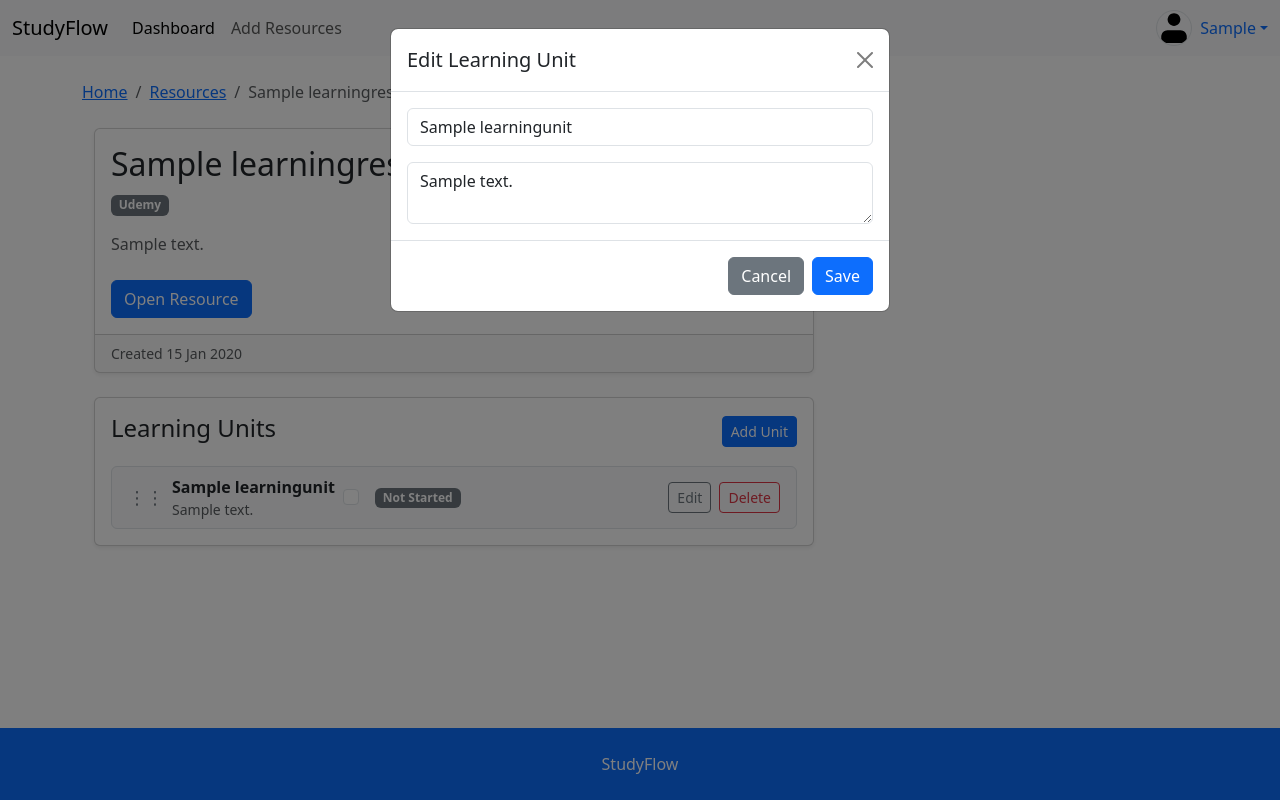
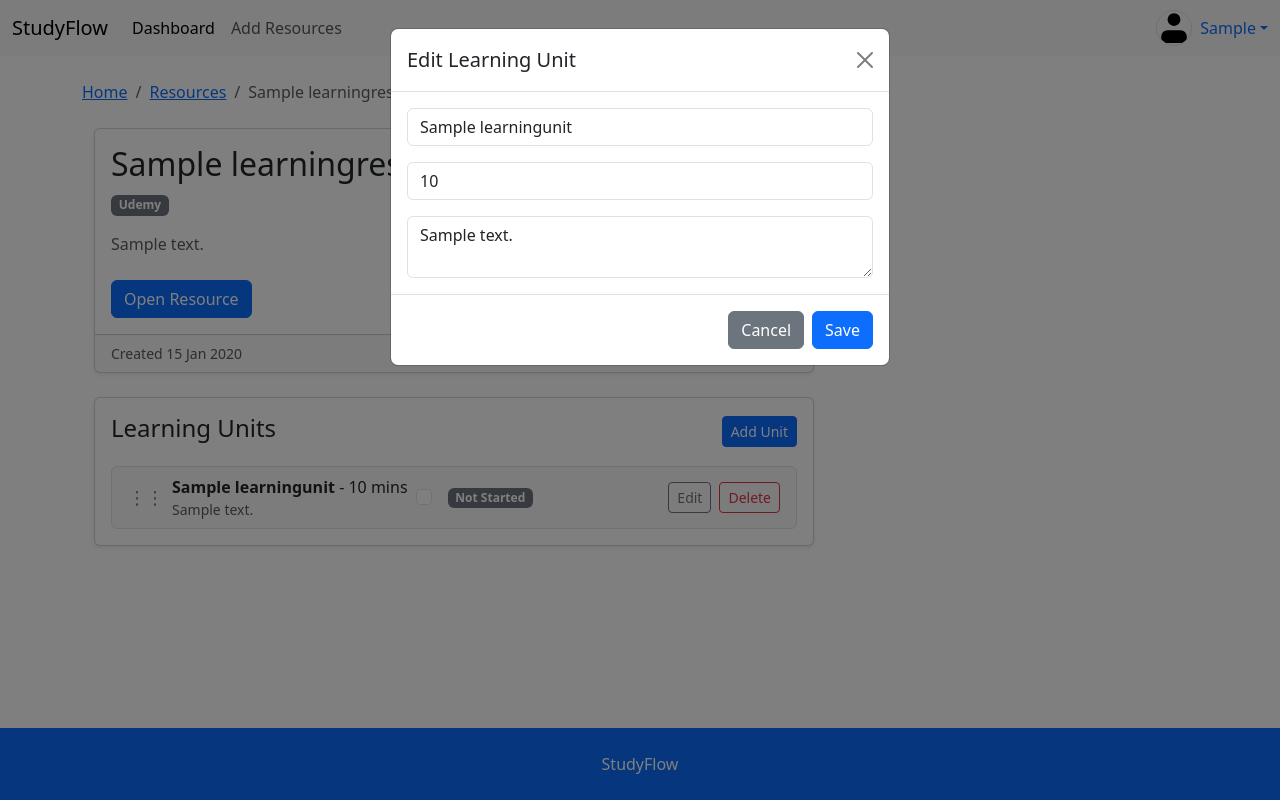
Before and after one commit to samiul40/studyflow, a Django app: page /learning/1/ in a window 1280 px wide, after a click on "Edit". Run offline with Django 5.2, Linux system fonts and the light colour scheme; a user stored in the database is signed in; tables that the repository leaves empty hold one stand-in row (values such as "Sample post"); some libraries are stand-ins or nearby versions.

Commit message:
feature: display duration on the detail page

```diff
--- a/web/learning/templates/resources/partials/_learning_unit_edit_modal.html
+++ b/web/learning/templates/resources/partials/_learning_unit_edit_modal.html
@@ -13,6 +13,8 @@
         <div class="modal-body">
 
           <input type="text" name="title" value="{{ unit.title }}" class="form-control mb-3">
+
+          <input type="number" name="duration_minutes" value="{{ unit.duration_minutes }}" class="form-control mb-3" placeholder="Duration (minutes)">
 
           <input type="hidden" name="order" value="{{ unit.order }}">
 
--- a/web/learning/templates/resources/resource_detail.html
+++ b/web/learning/templates/resources/resource_detail.html
@@ -102,7 +102,7 @@
                 </span>
 
                 <div>
-                  <strong>{{ unit.title }}</strong>
+                  <strong>{{ unit.title }}</strong> {% if unit.duration_minutes %} - {{ unit.duration_minutes }} mins {% endif %}
 
                   {% if unit.notes %}
                   <p class="small text-muted mb-0">
```
